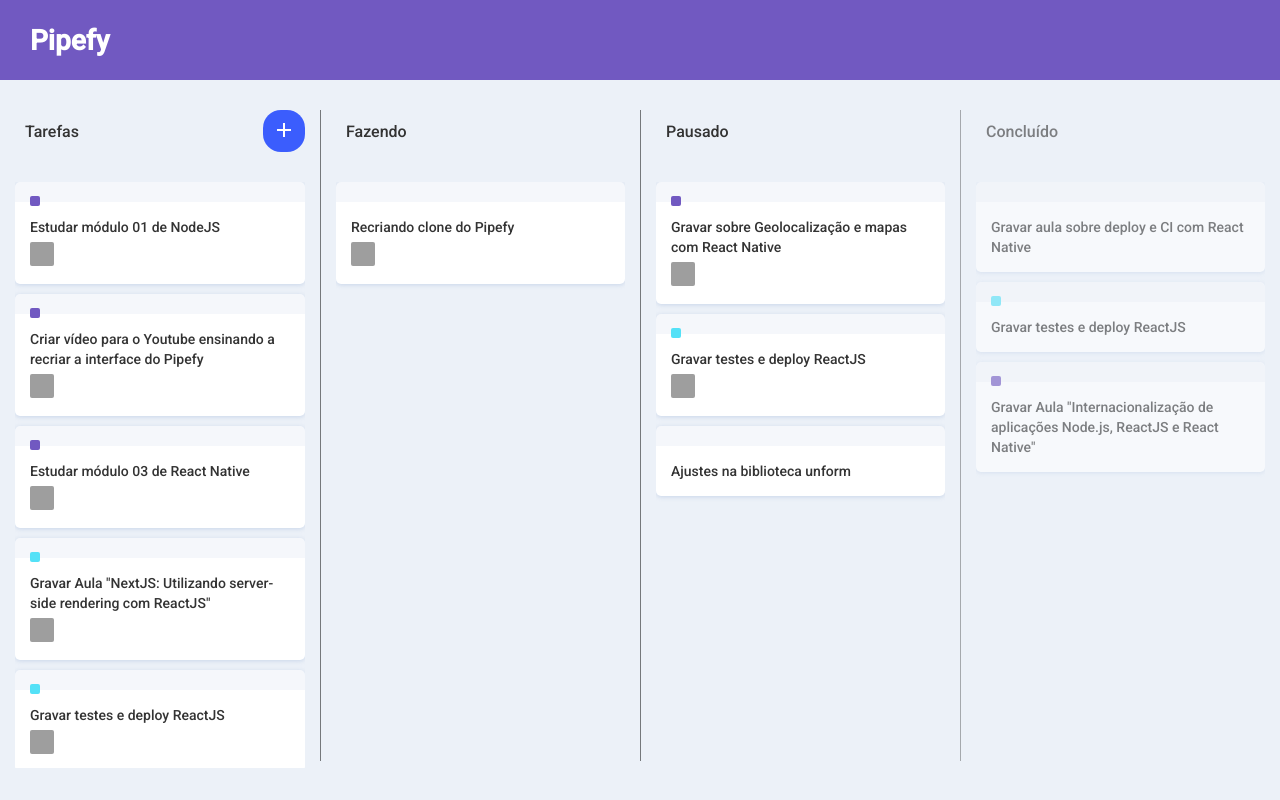
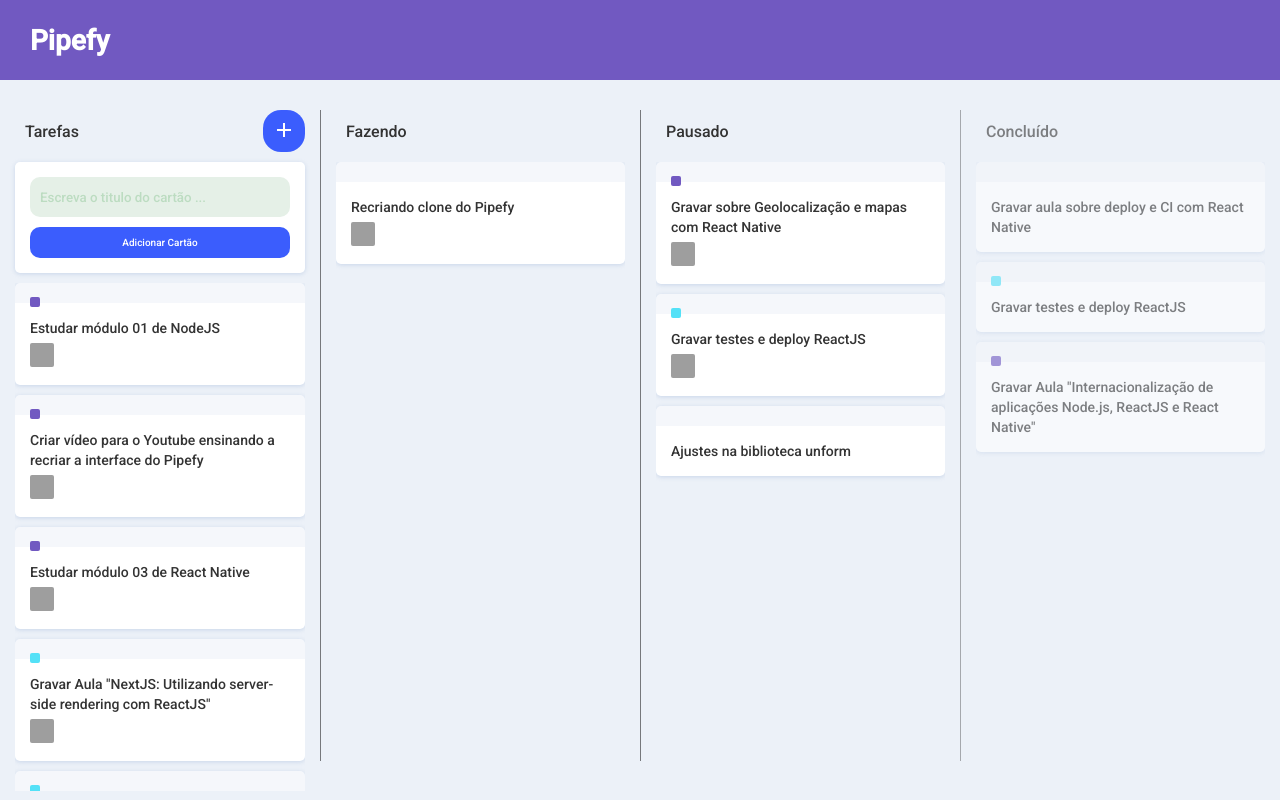
Before and after one commit to PauloYR/ui-clone-pipefy, a React (Create React App) app: page / in a window 1280 px wide. Both pictures are taken after a click on the button 284 px from the left and 131 px from the top of the page. Built offline with nearby package versions, Linux system fonts and the light colour scheme; grey boxes are pictures that could not be loaded; the HTML template or start-up script is replaced by a standard one.

Commit message:
funcionalidade de adicionar cartão implementada

```diff
--- a/src/components/Board/context.ts
+++ b/src/components/Board/context.ts
@@ -3,7 +3,8 @@
 
 interface BoardContext {
     move: (listIndex: number,toList: number, from: number, to: number,hover: boolean,end: boolean) => void,
-    lists: Collumn[]
+    lists: Collumn[],
+    setLists: React.Dispatch<React.SetStateAction<Collumn[]>>
 }
 
 export default createContext<BoardContext>({
--- a/src/components/Board/index.tsx
+++ b/src/components/Board/index.tsx
@@ -42,7 +42,7 @@
   }
 
   return (
-    <BoardContext.Provider value={{ lists, move }}>
+    <BoardContext.Provider value={{ lists, move, setLists }}>
       <Container>
         {
           lists.map((item, index) => <List key={item.title} index={index} data={item} />)
--- a/src/components/List/index.tsx
+++ b/src/components/List/index.tsx
@@ -1,10 +1,12 @@
-import React from 'react';
+import React, { useContext, useRef, useState } from 'react';
 
-import { Container } from './styles';
+import { Container, AddCard } from './styles';
 
 import { MdAdd } from 'react-icons/md';
 import Card from '../Card';
 import { Collumn } from '../../services/api';
+
+import BoardContext from '../Board/context';
 
 interface Props {
   data: Collumn,
@@ -12,6 +14,37 @@
 }
 
 const List: React.FC<Props> = ({ data, index: listIndex }) => {
+
+  const refAddCard = useRef<HTMLInputElement>(null);
+
+  const [addCard, setAddCard] = useState<boolean>(false);
+
+  const { lists, setLists } = useContext(BoardContext);
+
+  const getMaxId = () => {
+
+    if(!refAddCard.current?.value) return;
+
+    const idMax = Math.max.apply(Math,
+      lists.map(list => Math.max.apply(Math,
+        list.cards.map(card => card.id))
+      ));
+
+    const newList = [...lists];
+
+    newList[listIndex].cards.splice(0, 0, {
+      id: idMax + 1,
+      content: refAddCard.current?.value || '',
+      labels: ['#7159c1'],
+
+    });
+
+    setLists(newList);
+
+    setAddCard(false);
+
+  }
+
   return (
     <Container done={data.done}>
       <header>
@@ -19,12 +52,19 @@
         {
           data.creatable && (
             <button type="button">
-              <MdAdd size={24} color={"#FFF"} />
+              <MdAdd size={24} color={"#FFF"} onClick={() => setAddCard(true)} />
             </button>
           )
         }
       </header>
-
+      {
+        addCard && (
+          <AddCard>
+            <input autoFocus={true} type="text" ref={refAddCard} placeholder={'Escreva o titulo do cartão ...'} />
+            <button onClick={() => getMaxId()}>Adicionar Cartão</button>
+          </AddCard>
+        )
+      }
       <ul>
         {
           data.cards.map((card, index) => <Card key={card.id} index={index} data={card} listIndex={listIndex} />)
--- a/src/components/List/styles.ts
+++ b/src/components/List/styles.ts
@@ -36,10 +36,55 @@
     }
 
     ul{
-        margin-top: 30px;
+        margin-top: 10px;
         width: 100%;
         height: 90%;
         overflow-y: auto;
     }
 
 `;
+
+export const AddCard = styled.div`
+  position: relative;
+  background: #FFF;
+  border-radius: 5px;
+  margin-top: 10px;
+  padding: 15px;
+  box-shadow: 0 1px 4px 0 rgba(192, 208, 230, 0.8);
+  display: flex;
+  align-items: center;
+  flex-direction: column;
+
+  input{
+      border: 0;
+      background: #E5F0E7;
+      border-radius: 10px;
+      margin-top: 0px;
+      padding: 5px 10px;
+      height: 40px;
+      width: 100%;
+      font-family:"Roboto" , sans-serif;
+
+      font-weight: 500;
+      line-height: 20px;
+
+      &::placeholder{
+        color: #BCDCC1;
+      }
+  }
+
+  button{
+      margin-top: 10px;
+      background: #3b5dfd;
+      color: #FFF;
+      border: 0;
+      padding: 10px;
+      border-radius: 10px;
+      font-size: 10px;
+      font-family:"Roboto" , sans-serif;
+      font-weight: 500;
+      width: 100%;
+      float: left;
+      cursor: pointer;
+  }
+`;
```
